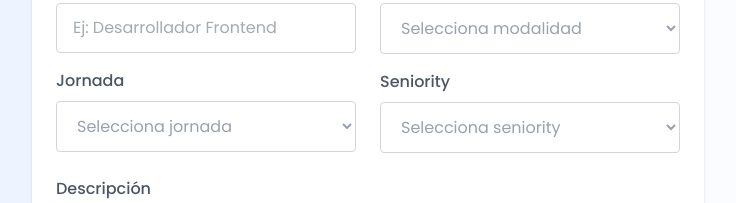
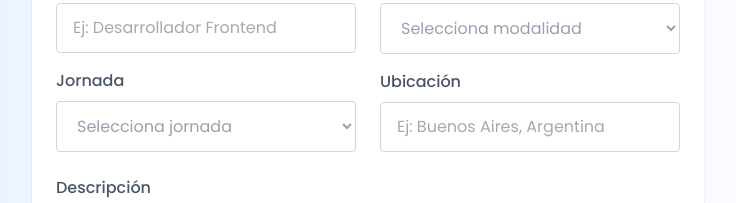
Before and after one commit to almendrasmaria/impulsa-tech, a React (Vite) app: page /oferta in a window 1280 px wide. Shown: the part 208-411 px from the top of the page, without its empty margins (272-1008 px from the left). Built offline with nearby package versions, Linux system fonts and the light colour scheme.

Commit message:
Agrego avatar a la emrpesa

```diff
--- a/src/components/CompanyProfile.tsx
+++ b/src/components/CompanyProfile.tsx
@@ -13,6 +13,7 @@ interface CompanyProfileProps {
         industry: string;
         email: string;
         description: string;
+        avatar?: string;
     };
 }
 
@@ -22,14 +23,34 @@ const defaultData = {
     industry: '',
     email: '',
     description: '',
+    avatar: '',
 };
 
 const CompanyProfile: React.FC<CompanyProfileProps> = ({ initialData }) => {
     const [editMode, setEditMode] = useState(false);
     const [data, setData] = useState(initialData || defaultData);
+    const [avatarPreview, setAvatarPreview] = useState<string>(initialData?.avatar || '');
 
     const handleChange = (e: React.ChangeEvent<HTMLInputElement | HTMLTextAreaElement>) => {
         setData({ ...data, [e.target.name]: e.target.value });
+    };
+
+    const handleAvatarChange = (e: React.ChangeEvent<HTMLInputElement>) => {
+        const file = e.target.files?.[0];
+        if (file) {
+            const reader = new FileReader();
+            reader.onloadend = () => {
+                const result = reader.result as string;
+                setAvatarPreview(result);
+                setData({ ...data, avatar: result });
+            };
+            reader.readAsDataURL(file);
+        }
+    };
+
+    const handleRemoveAvatar = () => {
+        setAvatarPreview('');
+        setData({ ...data, avatar: '' });
     };
 
 
@@ -43,8 +64,58 @@ const CompanyProfile: React.FC<CompanyProfileProps> = ({ initialData }) => {
 
     return (
         <div className="text-center p-6 py-20 lg:px-32 w-full overflow-hidden min-h-screen flex items-center justify-center">
-            <Card className="w-full max-w-2xl mx-auto" header="Mi perfil" headerClassName="text-left">
-                <form className="max-w-2xl mx-auto text-gray-600 pt-8">
+            <Card className="w-full max-w-4xl mx-auto" header="Mi perfil" headerClassName="text-left">
+                <form className="max-w-4xl mx-auto text-gray-600 pt-8">
+                    <div className="flex flex-wrap gap-8">
+                        {/* Columna del Avatar */}
+                        <div className="w-full md:w-1/4 text-center flex flex-col items-center">
+                            <div className="relative w-40 h-40 mb-4">
+                                {avatarPreview ? (
+                                    <img
+                                        src={avatarPreview}
+                                        alt="Avatar de empresa"
+                                        className="w-full h-full object-cover rounded-full border-4 border-gray-200"
+                                    />
+                                ) : (
+                                    <div className="w-full h-full rounded-full border-4 border-gray-200 bg-gray-100 flex items-center justify-center">
+                                        <svg
+                                            className="w-16 h-16 text-gray-400"
+                                            fill="currentColor"
+                                            viewBox="0 0 20 20"
+                                        >
+                                            <path d="M10 9a3 3 0 100-6 3 3 0 000 6zm-7 9a7 7 0 1114 0H3z" />
+                                        </svg>
+                                    </div>
+                                )}
+                            </div>
+                            {editMode && (
+                                <div className="flex flex-col gap-2 w-full">
+                                    <label className="cursor-pointer">
+                                        <input
+                                            type="file"
+                                            accept="image/*"
+                                            onChange={handleAvatarChange}
+                                            className="hidden"
+                                        />
+                                        <span className="block bg-[#0058A3] text-white py-2 px-4 rounded-full hover:bg-[#003B80] transition-colors text-sm">
+                                            {avatarPreview ? 'Cambiar' : 'Subir'}
+                                        </span>
+                                    </label>
+                                    {avatarPreview && (
+                                        <Button
+                                            type="button"
+                                            onClick={handleRemoveAvatar}
+                                            className="bg-red-500 text-white py-2 px-4 rounded-full hover:bg-red-600 transition-colors text-sm"
+                                        >
+                                            Eliminar
+                                        </Button>
+                                    )}
+                                </div>
+                            )}
+                        </div>
+
+                        {/* Columna de Información */}
+                        <div className="flex-1">
                             <div className="flex flex-wrap">
                                 <div className="w-full md:w-1/2 text-left">
                                     <Label>Nombre</Label>
@@ -101,6 +172,10 @@ const CompanyProfile: React.FC<CompanyProfileProps> = ({ initialData }) => {
                                     />
                                 </div>
                             </div>
+                        </div>
+                    </div>
+
+                    {/* Descripción en ancho completo */}
                     <div className="my-6 text-left">
                         <Label>Descripción de la empresa</Label>
                         <Textarea
@@ -113,6 +188,7 @@ const CompanyProfile: React.FC<CompanyProfileProps> = ({ initialData }) => {
                             disabled={!editMode}
                         />
                     </div>
+
                     <div className="flex justify-end mb-4">
                         {editMode ? (
                             <Button type="button" onClick={handleSave} className="bg-[#0058A3] text-white py-2 px-12 mb-10 rounded-full hover:bg-[#003B80] transition-colors">
--- a/src/components/EditJobOfferForm.tsx
+++ b/src/components/EditJobOfferForm.tsx
@@ -18,12 +18,7 @@ const modalidades = [
     'Remoto',
     'Híbrido',
 ];
-const seniorities = [
-    '',
-    'Junior',
-    'Semi Senior',
-    'Senior',
-];
+
 const estados = ['Activa', 'Inactiva'];
 
 interface JobOffer {
@@ -33,7 +28,7 @@ interface JobOffer {
     status: 'Activa' | 'Inactiva';
     jornada?: string;
     modalidad?: string;
-    seniority?: string;
+    location?: string;
     description?: string;
 }
 
@@ -95,17 +90,14 @@ const EditJobOfferForm: React.FC<EditJobOfferFormProps> = ({ offer, onSave, onDe
                     <option key={i} value={m}>{m || 'Selecciona modalidad'}</option>
                 ))}
             </Select>
-            <Label htmlFor="seniority" className="mt-4 text-left text-gray-600">Seniority</Label>
-            <Select
-                name="seniority"
-                value={data.seniority || ''}
+            <Label htmlFor="location" className="mt-4 text-left text-gray-600">Ubicación</Label>
+            <Input
+                name="location"
+                value={data.location || ''}
                 onChange={handleChange}
                 className="w-full border border-gray-300 rounded py-3 px-4 mt-1"
-            >
-                {seniorities.map((s, i) => (
-                    <option key={i} value={s}>{s || 'Selecciona seniority'}</option>
-                ))}
-            </Select>
+                placeholder="Ej: Buenos Aires, Argentina"
+            />
             <Label htmlFor="description" className="text-left text-gray-600">Descripción</Label>
             <Textarea
                 name="description"
--- a/src/components/JobOfferForm.tsx
+++ b/src/components/JobOfferForm.tsx
@@ -11,7 +11,7 @@ const defaultData = {
     title: '',
     jornada: '',
     modalidad: '',
-    seniority: '',
+    location: '',
     description: '',
 };
 
@@ -27,12 +27,7 @@ const modalidades = [
     'Remoto',
     'Híbrido',
 ];
-const seniorities = [
-    '',
-    'Junior',
-    'Semi Senior',
-    'Senior',
-];
+
 
 const JobOfferForm: React.FC = () => {
         const [data, setData] = useState(defaultData);
@@ -85,17 +80,14 @@ const JobOfferForm: React.FC = () => {
                                                     <option key={i} value={m}>{m || 'Selecciona modalidad'}</option>
                                                 ))}
                                             </Select>
-                            <Label htmlFor="seniority" className="mt-4 text-left">Seniority</Label>
-                                            <Select
+                            <Label htmlFor="location" className="mt-4 text-left">Ubicación</Label>
+                                            <Input
                                                 className="w-full border border-gray-300 rounded py-3 px-4 mt-1"
-                                                name="seniority"
-                                                value={data.seniority}
+                                                name="location"
+                                                value={data.location}
                                                 onChange={handleChange}
-                                            >
-                                                {seniorities.map((s, i) => (
-                                                    <option key={i} value={s}>{s || 'Selecciona seniority'}</option>
-                                                ))}
-                                            </Select>
+                                                placeholder="Ej: Buenos Aires, Argentina"
+                                            />
                         </div>
                     </div>
                                 <div className="my-6 text-left">
```
Lines whose indentation alone changed are shown as unchanged.
